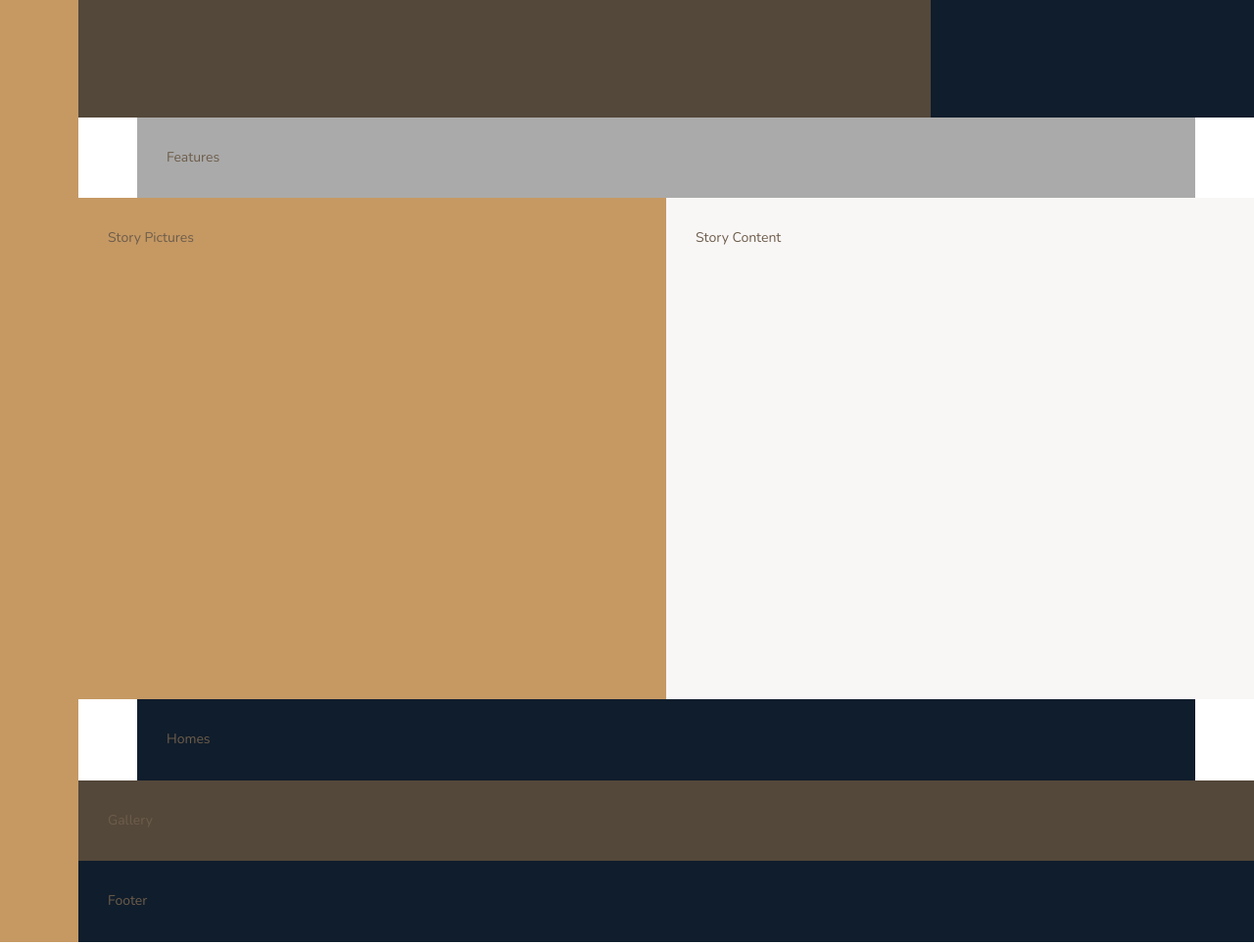
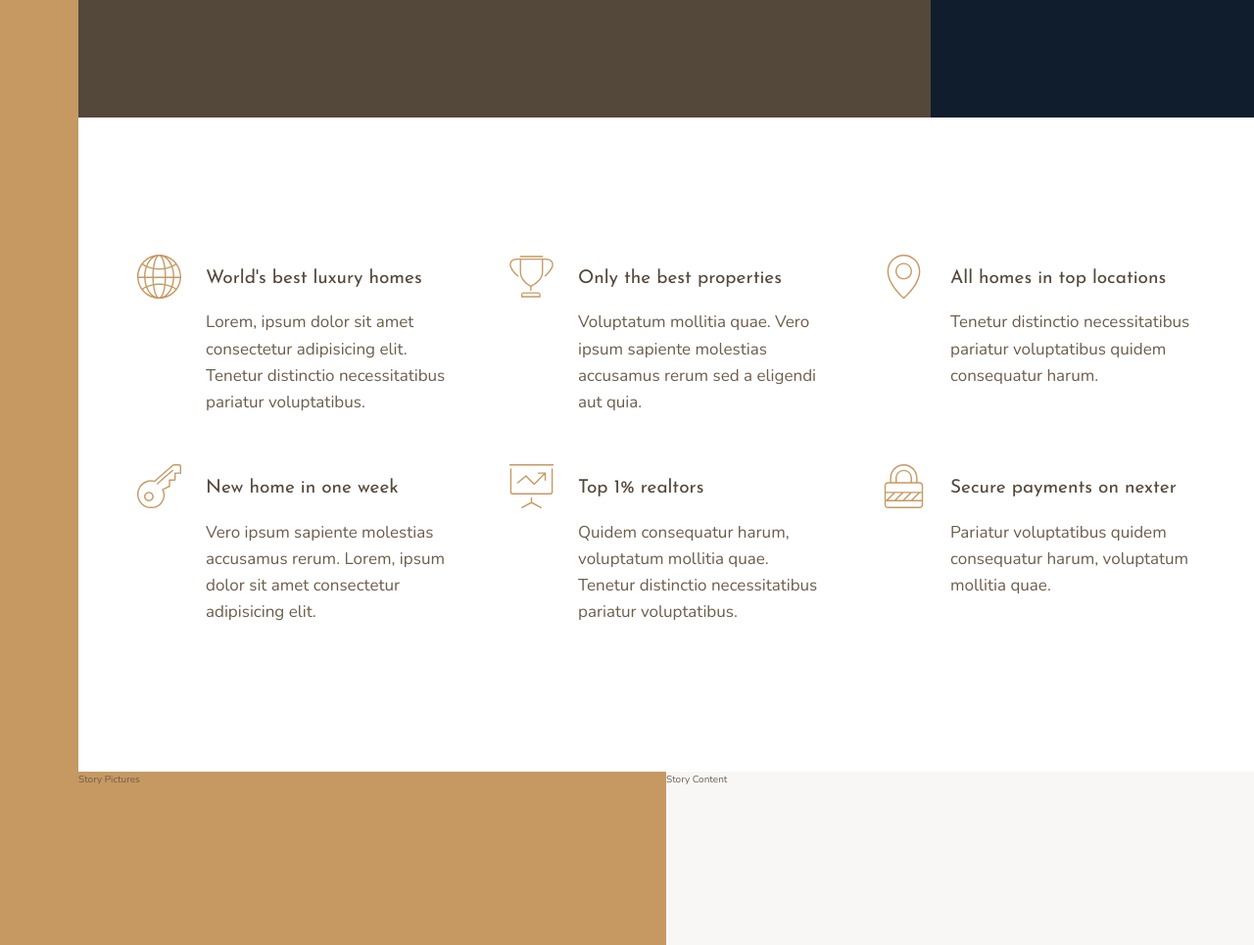
Before and after one commit to krissygroom/nexter-css-grid, a website: page index.html in a window 1280 px wide. Shown: the part 520-1485 px from the top of the page at 98% size. Drawn offline with nearby package versions, Linux system fonts and the light colour scheme.

Commit message:
Styling for features section

```diff
--- a/index.html
+++ b/index.html
@@ -21,7 +21,68 @@
 
     <div class="realtors">Top 3 Realtors</div>
 
-    <section class="features">Features</section>
+    <section class="features">
+      <div class="feature">
+        <svg class="feature__icon">
+          <use xlink:href="img/sprite.svg#icon-global"></use>
+        </svg>
+        <h4 class="heading-4 heading-4--dark">World's best luxury homes</h4>
+        <p class="feature__text">
+          Lorem, ipsum dolor sit amet consectetur adipisicing elit. Tenetur
+          distinctio necessitatibus pariatur voluptatibus.
+        </p>
+      </div>
+      <div class="feature">
+        <svg class="feature__icon">
+          <use xlink:href="img/sprite.svg#icon-trophy"></use>
+        </svg>
+        <h4 class="heading-4 heading-4--dark">Only the best properties</h4>
+        <p class="feature__text">
+          Voluptatum mollitia quae. Vero ipsum sapiente molestias accusamus
+          rerum sed a eligendi aut quia.
+        </p>
+      </div>
+      <div class="feature">
+        <svg class="feature__icon">
+          <use xlink:href="img/sprite.svg#icon-map-pin"></use>
+        </svg>
+        <h4 class="heading-4 heading-4--dark">All homes in top locations</h4>
+        <p class="feature__text">
+          Tenetur distinctio necessitatibus pariatur voluptatibus quidem
+          consequatur harum.
+        </p>
+      </div>
+      <div class="feature">
+        <svg class="feature__icon">
+          <use xlink:href="img/sprite.svg#icon-key"></use>
+        </svg>
+        <h4 class="heading-4 heading-4--dark">New home in one week</h4>
+        <p class="feature__text">
+          Vero ipsum sapiente molestias accusamus rerum. Lorem, ipsum dolor sit
+          amet consectetur adipisicing elit.
+        </p>
+      </div>
+      <div class="feature">
+        <svg class="feature__icon">
+          <use xlink:href="img/sprite.svg#icon-presentation"></use>
+        </svg>
+        <h4 class="heading-4 heading-4--dark">Top 1% realtors</h4>
+        <p class="feature__text">
+          Quidem consequatur harum, voluptatum mollitia quae. Tenetur distinctio
+          necessitatibus pariatur voluptatibus.
+        </p>
+      </div>
+      <div class="feature">
+        <svg class="feature__icon">
+          <use xlink:href="img/sprite.svg#icon-lock"></use>
+        </svg>
+        <h4 class="heading-4 heading-4--dark">Secure payments on nexter</h4>
+        <p class="feature__text">
+          Pariatur voluptatibus quidem consequatur harum, voluptatum mollitia
+          quae.
+        </p>
+      </div>
+    </section>
 
     <div class="story__pictures">Story Pictures</div>
     <div class="story__content">Story Content</div>
--- a/sass/_base.scss
+++ b/sass/_base.scss
@@ -41,10 +41,4 @@
     [sidebar-start] 8rem [sidebar-end full-start] minmax(6rem, 1fr)
     [center-start] repeat(8, [col-start] minmax(min-content, 14rem) [col-end])
     [center-end] minmax(6rem, 1fr) [full-end];
-
-  & > * {
-    // just for testing
-    font-size: 1.4rem;
-    padding: 3rem;
-  }
 }
--- a/sass/_features.scss
+++ b/sass/_features.scss
@@ -1,4 +1,33 @@
 .features {
-  background-color: $color-grey-light-2;
   grid-column: center-start / center-end;
+
+  margin: 15rem 0;
+
+  // grid item can also be grid container
+  display: grid;
+  // grid-template-columns: repeat(3, 1fr);
+  // responsive columns:
+  grid-template-columns: repeat(auto-fit, minmax(25rem, 1fr));
+
+  gap: 6rem;
+  align-items: start;
 }
+
+.feature {
+  display: grid;
+  grid-template-columns: min-content 1fr;
+  row-gap: 1.5rem;
+  column-gap: 2.5rem;
+
+  &__icon {
+    fill: $color-primary;
+    width: 4.5rem;
+    height: 4.5rem;
+    grid-row: 1 / span 2;
+    transform: translateY(-1rem);
+  }
+
+  &__text {
+    font-size: 1.7rem;
+  }
+}
--- a/sass/_typography.scss
+++ b/sass/_typography.scss
@@ -0,0 +1,26 @@
+%heading {
+  font-family: $font-display;
+  font-weight: 400;
+}
+
+.heading-1 {
+  @extend %heading;
+}
+.heading-2 {
+  @extend %heading;
+}
+.heading-3 {
+  @extend %heading;
+}
+.heading-4 {
+  @extend %heading;
+  font-size: 1.9rem;
+
+  &--light {
+    color: $color-grey-light-1;
+  }
+
+  &--dark {
+    color: $color-grey-dark-1;
+  }
+}
```
Also changed, not shown: css/style.css.
